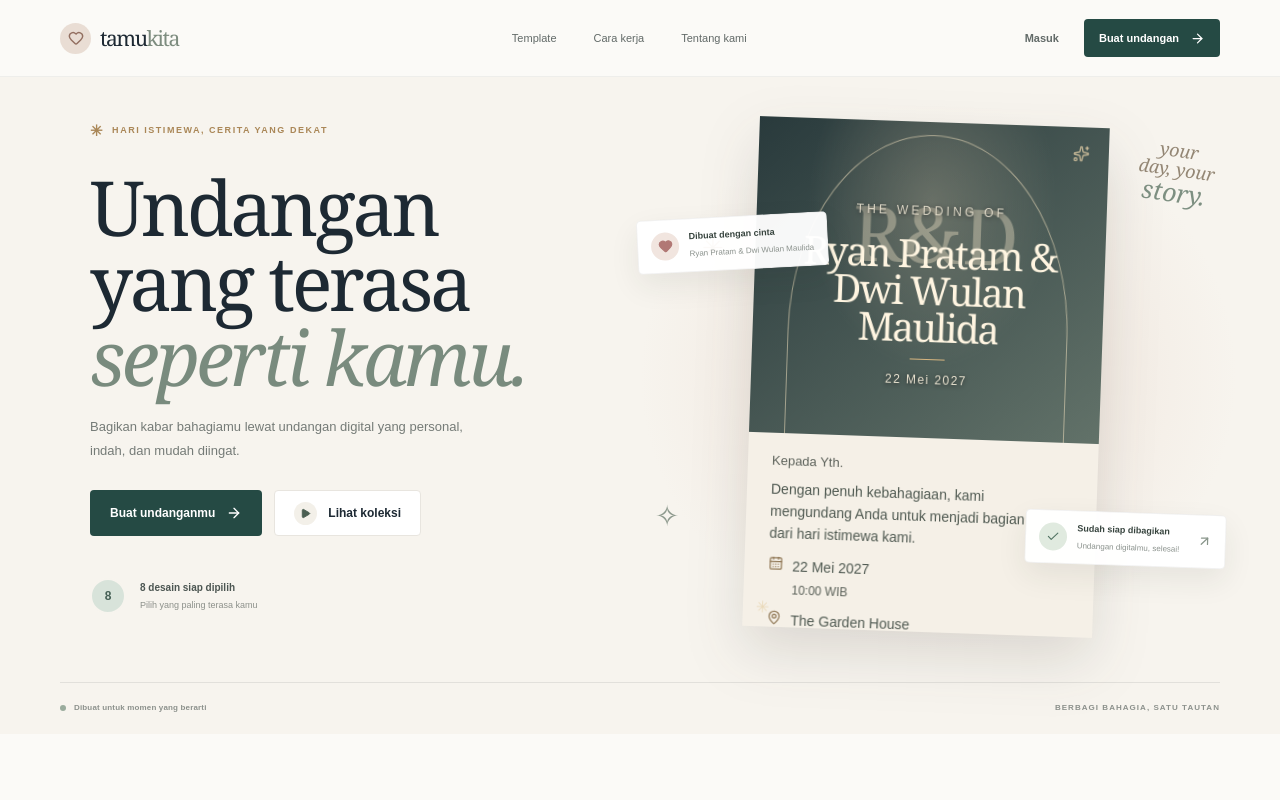
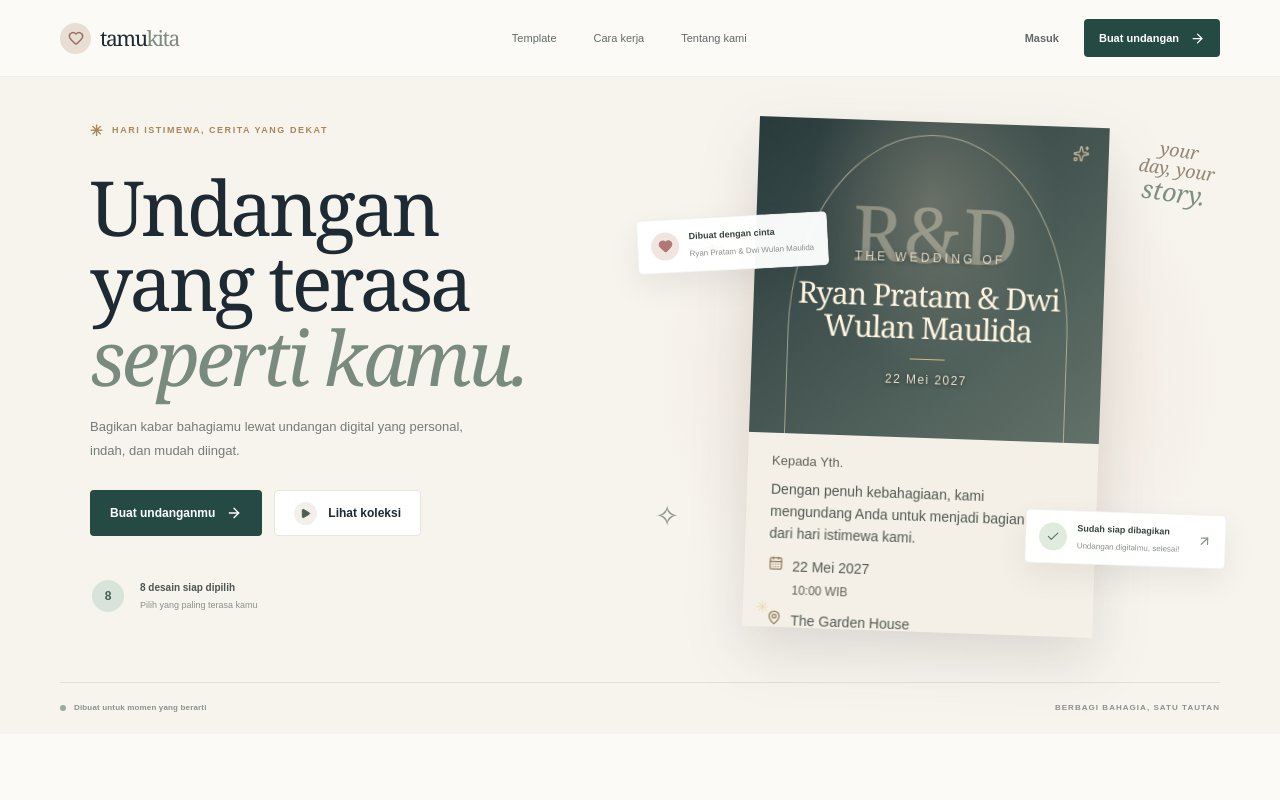
Before and after one commit to kuloryan1/tamukita, a Next.js app: page / in a window 1280 px wide. Shown: the top 800 px of the page. Built offline with nearby package versions, Linux system fonts and the light colour scheme; no server answers.

Commit message:
fix: prevent text overlap on invitation templates

```diff
--- a/src/app/reference-template-themes.css
+++ b/src/app/reference-template-themes.css
@@ -461,3 +461,85 @@
 .reference-invitation--destinasi-cinta .reference-demo-rsvp-form { background: #fffaf0; border-color: #c6a360; }
 .reference-invitation--destinasi-cinta .reference-demo-rsvp-submit { background: #a77b30; color: #fffaf0; }
 .reference-invitation--destinasi-cinta .reference-footer { align-items: center; background: #ebe2cf; color: #685636; display: flex; flex-direction: column; font: 13px/1.4 var(--ref-serif); gap: 8px; padding: 24px; text-align: center; }
+
+/* Long couple names need a flowing title group so fixed poster positions cannot collide. */
+.reference-invitation.reference-invitation--long-title .reference-hero-copy {
+  align-items: center;
+  display: flex !important;
+  flex-direction: column;
+  gap: clamp(7px, 2.5cqw, 12px);
+  justify-content: center;
+  padding: 14% 7% 17% !important;
+}
+.reference-invitation.reference-invitation--long-title .reference-hero-copy > :not(.reference-scroll-cue) {
+  bottom: auto !important;
+  inset: auto !important;
+  left: auto !important;
+  margin: 0 !important;
+  position: relative !important;
+  right: auto !important;
+  top: auto !important;
+  transform: none !important;
+}
+.reference-invitation.reference-invitation--long-title .reference-hero-title {
+  align-items: center;
+  display: flex;
+  flex: 0 0 auto;
+  flex-direction: column;
+  font-size: clamp(20px, 7.4cqw, 30px) !important;
+  gap: .03em;
+  height: auto !important;
+  justify-content: center;
+  line-height: 1.18;
+  max-width: 100%;
+  text-wrap: balance;
+  width: 100%;
+  white-space: normal !important;
+}
+.reference-invitation.reference-invitation--long-title .reference-hero-title > span {
+  display: block !important;
+  max-width: 100%;
+  overflow-wrap: anywhere;
+  position: static !important;
+  white-space: normal !important;
+}
+.reference-invitation.reference-invitation--long-title .reference-hero-title > i {
+  display: block !important;
+  line-height: 1.1;
+  margin: 0 !important;
+  position: static !important;
+}
+.reference-invitation.reference-invitation--long-title .reference-hero-intro {
+  line-height: 1.3;
+  max-width: 34ch;
+  overflow-wrap: anywhere;
+  text-wrap: balance;
+  width: 100%;
+}
+.reference-invitation.reference-invitation--long-title .reference-hero-divider { width: max-content; }
+.reference-invitation.reference-invitation--long-title .reference-hero-copy time {
+  line-height: 1.2;
+  max-width: 100%;
+  overflow-wrap: anywhere;
+  text-wrap: balance;
+  width: 100%;
+}
+.reference-invitation .reference-envelope-copy--long {
+  bottom: 23% !important;
+  inset: auto 7% 23% !important;
+  left: 7% !important;
+  line-height: 1.2;
+  max-width: none;
+  overflow-wrap: anywhere;
+  right: 7% !important;
+  text-wrap: balance;
+  white-space: normal !important;
+  width: auto;
+}
+.reference-invitation--destinasi-cinta .reference-boarding-ticket h1.reference-hero-title--long {
+  font-size: clamp(18px, 5.3vw, 22px);
+  letter-spacing: .035em;
+  line-height: 1.15;
+  overflow-wrap: anywhere;
+  text-wrap: balance;
+}
--- a/src/components/reference-boarding-pass-demo.tsx
+++ b/src/components/reference-boarding-pass-demo.tsx
@@ -5,6 +5,7 @@ import { ReferenceEnvelopeIntro } from "@/components/reference-envelope-intro";
 import { ReferenceMotionProvider } from "@/components/reference-motion-provider";
 import type { InvitationDraft } from "@/lib/invitations";
 import type { ReferenceTemplatePreset } from "@/lib/reference-template-presets";
+import { isLongInvitationTitle } from "@/templates/shared";
 
 export function ReferenceBoardingPassDemo({ draft, dateString, mapsUrl, preset }: {
   draft: InvitationDraft;
@@ -29,7 +30,7 @@ export function ReferenceBoardingPassDemo({ draft, dateString, mapsUrl, preset }
                 <span><Plane size={14} aria-hidden="true" /> TAMUKITA AIR</span>
               </header>
               <p className="reference-boarding-invited">YOU’RE INVITED TO</p>
-              <h1 className="reference-hero-title" id="reference-boarding-title" tabIndex={-1}>{names[0]} <i aria-hidden="true">&amp;</i><br />{names[1]}</h1>
+              <h1 className={`reference-hero-title${isLongInvitationTitle(draft) ? " reference-hero-title--long" : ""}`} id="reference-boarding-title" tabIndex={-1}>{names[0]} <i aria-hidden="true">&amp;</i><br />{names[1]}</h1>
               <p className="reference-boarding-tagline">Perjalanan menuju hari bahagia</p>
               <div className="reference-boarding-rule" aria-hidden="true" />
               <div className="reference-boarding-date">
--- a/src/components/reference-envelope-intro.tsx
+++ b/src/components/reference-envelope-intro.tsx
@@ -103,7 +103,7 @@ export function ReferenceEnvelopeIntro({ preset, hostOne, hostTwo }: {
           onLoadedData={(event) => { if (preset.showOpeningFrame) event.currentTarget.currentTime = 0.12; }}
           onError={() => { if (opening) finishOpening(); }}
         /> : <Image className="reference-envelope-video" src={preset.coverPoster} fill alt="" aria-hidden="true" priority unoptimized />}
-        {coverMessage && <div className="reference-envelope-copy" aria-hidden="true">{coverMessage}</div>}
+        {coverMessage && <div className={`reference-envelope-copy${Array.from(coverMessage.trim()).length > 28 ? " reference-envelope-copy--long" : ""}`} aria-hidden="true">{coverMessage}</div>}
         <button className="reference-envelope-open" type="button" onClick={openInvitation} aria-label={`Putar animasi pembukaan undangan${names ? ` untuk ${names}` : ""}`}>
           <span className="reference-envelope-open-label">Tap to open</span>
         </button>
--- a/src/components/reference-invitation.tsx
+++ b/src/components/reference-invitation.tsx
@@ -11,7 +11,7 @@ import { ReferenceEnvelopeIntro } from "@/components/reference-envelope-intro";
 import { ReferenceMotionProvider } from "@/components/reference-motion-provider";
 import { ReferenceHeroMedia } from "@/components/reference-hero-media";
 import { ReferenceBackdropMedia } from "@/components/reference-backdrop-media";
-import { InvitationFamilyDetails, invitationKicker, invitationTitle } from "@/templates/shared";
+import { InvitationFamilyDetails, invitationKicker, invitationTitle, isLongInvitationTitle } from "@/templates/shared";
 import { legacyInvitationFeatureAccess, type InvitationFeatureAccess } from "@/lib/invitation-features";
 import { safeHttpsUrl, type InvitationDraft } from "@/lib/invitations";
 import type { ReferenceTemplatePreset } from "@/lib/reference-template-presets";
@@ -43,6 +43,7 @@ export function ReferenceInvitation({
 }) {
   const hostNames = [draft.hostOne, draft.hostTwo].filter(Boolean);
   const title = invitationTitle(draft);
+  const hasLongTitle = isLongInvitationTitle(draft);
   const dateString = draft.eventDate
     ? new Intl.DateTimeFormat("id-ID", { weekday: "long", day: "numeric", month: "long", year: "numeric", timeZone: "Asia/Jakarta" }).format(new Date(`${draft.eventDate}T12:00:00+07:00`))
     : "Tanggal akan diumumkan";
@@ -90,7 +91,7 @@ export function ReferenceInvitation({
 
   return (
     <ReferenceMotionProvider isExample={isExample}>
-      <main className={`reference-invitation reference-invitation--${preset.slug}`} data-template={preset.slug} data-theme-font={draft.themeFont ?? "classic"} data-theme-color={draft.themeColor ?? "default"} data-invitation-publication={isExample ? "demo" : "published"}>
+      <main className={`reference-invitation reference-invitation--${preset.slug}${hasLongTitle ? " reference-invitation--long-title" : ""}`} data-template={preset.slug} data-theme-font={draft.themeFont ?? "classic"} data-theme-color={draft.themeColor ?? "default"} data-invitation-publication={isExample ? "demo" : "published"}>
         <div className="reference-invitation-frame" data-reference-content>
           {draft.musicUrl && featureAccess.music && <div className="reference-music"><PublicInvitationMusic src={draft.musicUrl} title={draft.musicTitle} /></div>}
           <section className="reference-hero" aria-label="Undangan pernikahan">
--- a/src/templates/curated-manifest.tsx
+++ b/src/templates/curated-manifest.tsx
@@ -1,6 +1,6 @@
 import { CalendarDays, MapPin, Sparkles } from "lucide-react";
 import type { TemplateRenderProps } from "@/lib/template-sdk";
-import { InvitationFamilyDetails, invitationCoverStyle, invitationDate, invitationKicker, invitationTitle } from "@/templates/shared";
+import { InvitationFamilyDetails, invitationCoverStyle, invitationDate, invitationKicker, invitationTitle, isLongInvitationTitle } from "@/templates/shared";
 
 export function CuratedManifestTemplate({ draft, recipientName, full = false, template }: TemplateRenderProps) {
   const style = template?.style ?? "royal";
@@ -13,7 +13,7 @@ export function CuratedManifestTemplate({ draft, recipientName, full = false, te
       <div className="invite-decoration invite-decoration--bottom">✳</div>
       <div className="invite-photo" style={invitationCoverStyle(draft)}>
         {!draft.coverPhoto && <span className="invite-photo-monogram">{[draft.hostOne, draft.hostTwo].filter(Boolean).map((name) => name[0]).join(" & ") || "T&K"}</span>}
-        <div className="invite-copy"><span className="invite-kicker">{invitationKicker(draft)}</span><h2>{invitationTitle(draft)}</h2><span className="invite-divider" /><span className="invite-date-short">{invitationDate(draft.eventDate)}</span></div>
+        <div className="invite-copy"><span className="invite-kicker">{invitationKicker(draft)}</span><h2 className={isLongInvitationTitle(draft) ? "invite-title--long" : undefined}>{invitationTitle(draft)}</h2><span className="invite-divider" /><span className="invite-date-short">{invitationDate(draft.eventDate)}</span></div>
       </div>
       <div className="invite-details">
         <p className="invite-greeting">Kepada Yth.{recipientName ? ` ${recipientName}` : ""}</p>
--- a/src/templates/elegant-cream/index.tsx
+++ b/src/templates/elegant-cream/index.tsx
@@ -1,13 +1,13 @@
 import { CalendarDays, Flower2, MapPin } from "lucide-react";
 import type { TemplateRenderProps } from "@/lib/template-sdk";
-import { InvitationFamilyDetails, invitationCoverStyle, invitationDate, invitationKicker, invitationTitle } from "@/templates/shared";
+import { InvitationFamilyDetails, invitationCoverStyle, invitationDate, invitationKicker, invitationTitle, isLongInvitationTitle } from "@/templates/shared";
 
 export function ElegantCreamTemplate({ draft, recipientName, full = false }: TemplateRenderProps) {
   return (
     <article className={`invite-preview invite-preview--cream template-code-renderer template-code-renderer--cream${full ? " invite-preview--full" : ""}`} data-template="elegant-cream">
       <header className="template-cream-heading">
         <span>{invitationKicker(draft)}</span>
-        <h2>{invitationTitle(draft)}</h2>
+        <h2 className={isLongInvitationTitle(draft) ? "invite-title--long" : undefined}>{invitationTitle(draft)}</h2>
         <i aria-hidden="true" />
       </header>
       <div className="invite-photo template-cream-photo" style={invitationCoverStyle(draft)}>
--- a/src/templates/modern-sage/index.tsx
+++ b/src/templates/modern-sage/index.tsx
@@ -1,6 +1,6 @@
 import { CalendarDays, MapPin, Sprout } from "lucide-react";
 import type { TemplateRenderProps } from "@/lib/template-sdk";
-import { InvitationFamilyDetails, invitationCoverStyle, invitationDate, invitationKicker, invitationTitle } from "@/templates/shared";
+import { InvitationFamilyDetails, invitationCoverStyle, invitationDate, invitationKicker, invitationTitle, isLongInvitationTitle } from "@/templates/shared";
 
 export function ModernSageTemplate({ draft, recipientName, full = false }: TemplateRenderProps) {
   return (
@@ -8,7 +8,7 @@ export function ModernSageTemplate({ draft, recipientName, full = false }: Templ
       <header className="template-sage-heading">
         <Sprout size={18} aria-hidden="true" />
         <span>{invitationKicker(draft)}</span>
-        <h2>{invitationTitle(draft)}</h2>
+        <h2 className={isLongInvitationTitle(draft) ? "invite-title--long" : undefined}>{invitationTitle(draft)}</h2>
       </header>
       <div className="invite-photo template-sage-photo" style={invitationCoverStyle(draft)}>
         {!draft.coverPhoto && <span className="invite-photo-monogram">{[draft.hostOne, draft.hostTwo].filter(Boolean).map((name) => name[0]).join(" & ") || "T&K"}</span>}
--- a/src/templates/royal-gold/index.tsx
+++ b/src/templates/royal-gold/index.tsx
@@ -1,6 +1,6 @@
 import { CalendarDays, MapPin, Sparkles } from "lucide-react";
 import type { TemplateRenderProps } from "@/lib/template-sdk";
-import { InvitationFamilyDetails, invitationCoverStyle, invitationDate, invitationKicker, invitationTitle } from "@/templates/shared";
+import { InvitationFamilyDetails, invitationCoverStyle, invitationDate, invitationKicker, invitationTitle, isLongInvitationTitle } from "@/templates/shared";
 
 export function RoyalGoldTemplate({ draft, recipientName, full = false }: TemplateRenderProps) {
   return (
@@ -11,7 +11,7 @@ export function RoyalGoldTemplate({ draft, recipientName, full = false }: Templa
         {!draft.coverPhoto && <span className="invite-photo-monogram">{[draft.hostOne, draft.hostTwo].filter(Boolean).map((name) => name[0]).join(" & ") || "T&K"}</span>}
         <div className="invite-copy">
           <span className="invite-kicker">{invitationKicker(draft)}</span>
-          <h2>{invitationTitle(draft)}</h2>
+          <h2 className={isLongInvitationTitle(draft) ? "invite-title--long" : undefined}>{invitationTitle(draft)}</h2>
           <span className="invite-divider" />
           <span className="invite-date-short">{invitationDate(draft.eventDate)}</span>
         </div>
--- a/src/templates/shared.tsx
+++ b/src/templates/shared.tsx
@@ -6,6 +6,10 @@ export function invitationTitle(draft: InvitationDraft) {
   return draft.eventKind === "Pernikahan" && hosts.length === 2
     ? `${hosts[0]} & ${hosts[1]}`
     : draft.eventTitle || draft.eventKind;
+}
+
+export function isLongInvitationTitle(draft: InvitationDraft) {
+  return Array.from(invitationTitle(draft).trim()).length > 28;
 }
 
 export function invitationKicker(draft: InvitationDraft) {
```
Also changed, not shown: src/templates/inspired/index.tsx (+6 -6 lines), src/app/globals.css.
